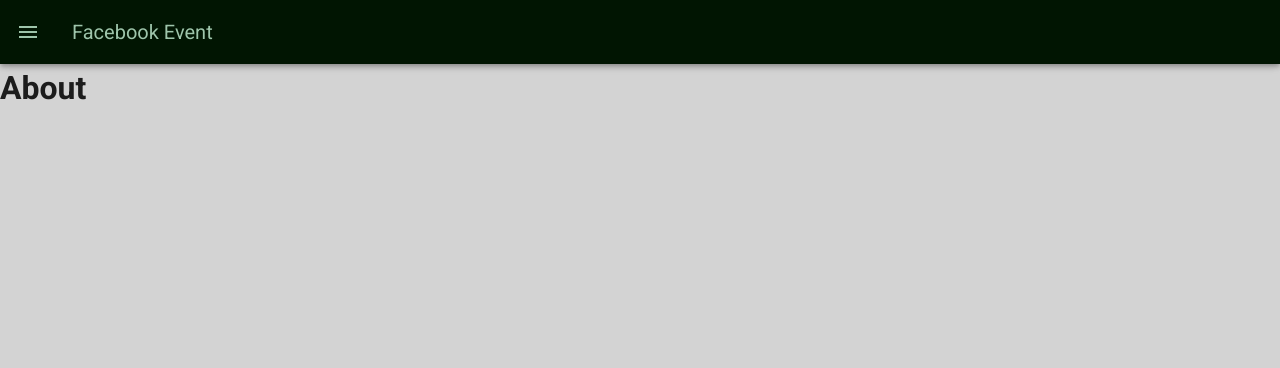
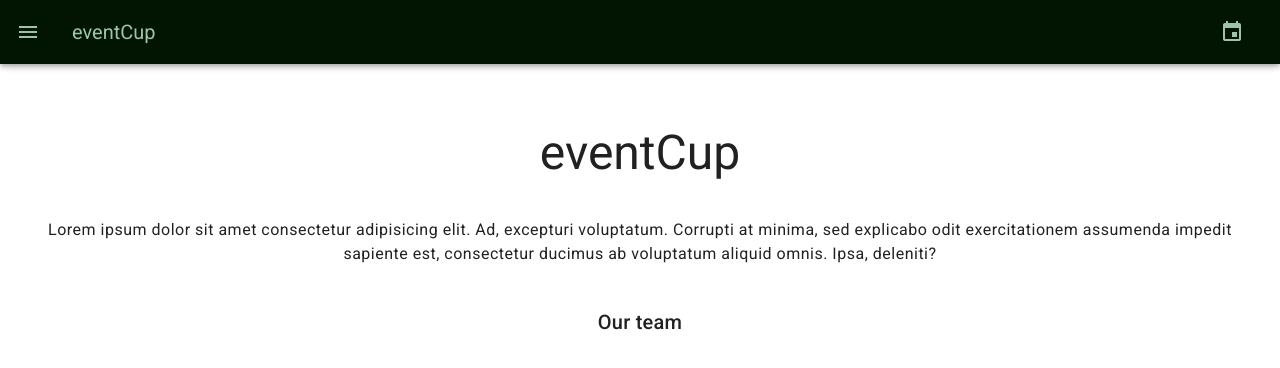
Before and after one commit to penhwonders/frontend, a Vue app: page /#/About in a window 1280 px wide. Shown: the top 368 px of the page. Built offline with nearby package versions, Linux system fonts and the light colour scheme.

Commit message:
Added date picker

```diff
--- a/src/App.vue
+++ b/src/App.vue
@@ -23,9 +23,6 @@ export default {
 
 <style>
   @import url('https://fonts.googleapis.com/css2?family=Poppins&display=swap');
-#app {
-  background: lightgray;
-}
 
 ::-webkit-scrollbar-track
 {
@@ -35,7 +32,7 @@ export default {
 
 ::-webkit-scrollbar
 {
-	width: 5px;
+	width: 3px;
 	background-color: #9EC5AB;
   border: none;
 }
--- a/src/components/Card.vue
+++ b/src/components/Card.vue
@@ -4,6 +4,7 @@
     max-width="450"
     id="card"
     color="primary"
+    elevation="15"
   >
     <v-img
       class="white--text align-end"
@@ -14,10 +15,10 @@
     <v-card-title>{{event.title}}</v-card-title>
 
     <v-card-subtitle class="pb-0">
-      <b>Hosts</b>: {{event.hosts.join(", ")}}<br>
-      <b>Categories</b>: {{event.categories.join(", ")}}<br>
-      <b>Time</b>: {{event.time}}<br>
-      <b>Location</b>: {{event.location}}<br>
+      <b><v-icon>mdi-account-multiple</v-icon></b>: {{event.hosts.join(", ")}}<br>
+      <b><v-icon>mdi-layers</v-icon></b>: {{event.categories.join(", ")}}<br>
+      <b><v-icon>mdi-clock</v-icon></b>: {{event.time}}<br>
+      <b><v-icon>mdi-home</v-icon></b>: {{event.location}}<br>
     </v-card-subtitle>
 
     <v-card-actions class="card-actions">
--- /dev/null
+++ b/src/components/DatePicker.vue
@@ -0,0 +1,46 @@
+<template>
+  <v-bottom-sheet inset v-model="sheet" max-width="500px">
+    <template v-slot:activator="{ on, attrs }">
+      <v-btn color="primary" text v-bind="attrs" v-on="on">
+        <v-icon>mdi-calendar</v-icon>
+      </v-btn>
+    </template>
+
+    <v-sheet rounded>
+      <v-row justify="center">
+        <v-date-picker
+          v-model="date"
+          :reactive="true"
+          elevation="15"
+          class="my-6"
+          show-current="false"
+        >
+        </v-date-picker>
+      </v-row>
+      <v-row justify="center"><v-btn class="mb-6" color="primary" @click="test">search</v-btn></v-row>
+    </v-sheet>
+  </v-bottom-sheet>
+</template>
+
+<script>
+export default {
+  name: "DatePicker",
+  data: () => ({
+    searchInput: '',
+    sheet: false,
+    date: new Date().toISOString().substr(0, 10),
+  }),
+  methods: {
+    test(){
+      console.log(this.date);
+    },
+    search() {
+      console.log(this.searchInput);
+      this.searchInput = ''
+    }
+  },
+};
+</script>
+
+<style>
+</style>
--- a/src/components/Navbar.vue
+++ b/src/components/Navbar.vue
@@ -11,8 +11,11 @@
         class="primary--text"
         caption
         >
-        Facebook Event
+        eventCup
       </v-toolbar-title>
+
+      <v-spacer></v-spacer>
+      <DatePicker />
     </v-app-bar>
 
     <!-- Drawer -->
@@ -48,7 +51,10 @@
   </nav>
 </template>
 
+
 <script>
+import DatePicker from './DatePicker'
+
 export default {
   name: "Navbar",
   data: () => ({
@@ -80,7 +86,8 @@ export default {
     toView(cate) {
       this.$router.push({name: "Category", params:{categorieName : cate}})
     }
-  }
+  },
+  components: {DatePicker}
 };
 </script>
 
--- a/src/components/PopupCard.vue
+++ b/src/components/PopupCard.vue
@@ -32,8 +32,8 @@
         <v-card-subtitle style="margin-top: 10px">
             <b>Hosts</b>: {{event.hosts.join(", ")}}<br>
             <b>Categories</b>: {{event.categories.join(", ")}}<br>
+            <b>Time</b>: {{event.time}}<br>
             <b>Location</b>: {{event.location}}<br>
-            <b>Time</b>: {{event.time}}<br>
             <b>Description:</b>
         </v-card-subtitle>
 
@@ -52,7 +52,7 @@
             <v-spacer></v-spacer>
             <v-btn
                 color="background"
-                style="font-weight: 800"
+                style="font-weight: 600"
                 text
                 @click="dialog = false"
             >
--- a/src/plugins/events.json
+++ b/src/plugins/events.json
@@ -1,7 +1,8 @@
 [
     {
        "hosts":[
-
+         "Fevela Phnom Penh",
+         "Factory Phnom Penh"
        ],
        "title":"Favela Family Day - FREE Team Rowing & KIDS Wrestling",
        "time":"SATURDAY AT 8:30 AM UTC+07 – 1 PM UTC+07",
--- a/src/views/About.vue
+++ b/src/views/About.vue
@@ -1,20 +1,35 @@
 <template>
-  <v-app>
-    <h1>About</h1>
-  </v-app>
+  <v-main class="text-center">
+    <p class="text-h3">eventCup</p>
+    <br />
+    <p class="text-body-1 mx-5">
+      Lorem ipsum dolor sit amet consectetur adipisicing elit. Ad, excepturi
+      voluptatum. Corrupti at minima, sed explicabo odit exercitationem
+      assumenda impedit sapiente est, consectetur ducimus ab voluptatum aliquid
+      omnis. Ipsa, deleniti?
+    </p>
+    <br>
+    <p class="text-h6">Our team</p>
+
+
+  </v-main>
 </template>
 
 <script>
 export default {
-    name: 'About',
-    data() {
-        return {
-
+  name: "About",
+  data() {
+    return {
+      teams : {
+        oudom: {
+          "name" : "Munyoudoum Pav",
+          "img" : "../"
         }
-    }
-}
+      }
+    };
+  },
+};
 </script>
 
 <style scoped>
-
 </style>
```
Also changed, not shown: src/assets/Nel Sokchhunly_A.png (added), src/assets/Pav Munyoudoum_A.png (added).
